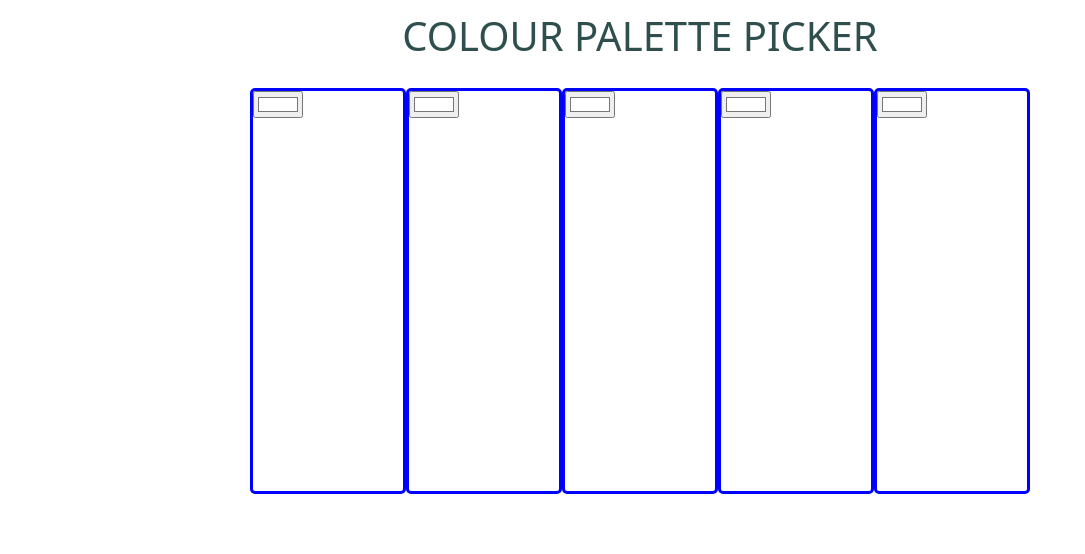
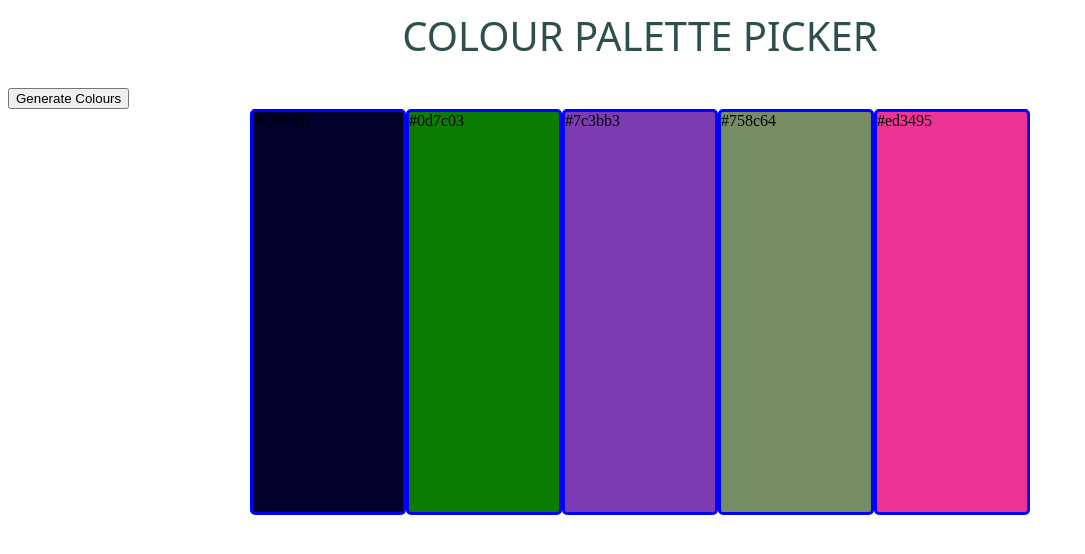
Before and after one commit to cameochoquer/Colour_Palette, a plain HTML site: page index.html in a window 1280 px wide. Shown: the whole page, without its empty margins (0-1085 px from the left). Drawn offline with Linux system fonts and the light colour scheme.

Commit message:
added random colour generator function

```diff
--- a/index.html
+++ b/index.html
@@ -6,6 +6,7 @@
 </head>
 <body>
     <header>COLOUR PALETTE PICKER</header>
+    <button onclick="randomColours()">Generate Colours</button>
     <div class="container">
         <div class="colour" id="p1">
             <input type="color" id="colourPicker" value="#ffffff">
--- a/script.js
+++ b/script.js
@@ -5,3 +5,13 @@ let text = document.querySelectorAll("p.hexText")
 let picker = [...colourPicker];
 let palette = [...paletteBackground];
 let texts = [...text];
+
+function randomColours(){
+    palette.forEach((color) => {
+        let hexCode = '#' + Math.random().toString(16).substring(2, 8);
+        color.style.backgroundColor = hexCode;
+        color.innerHTML = hexCode
+    });
+};
+
+randomColours();
```
